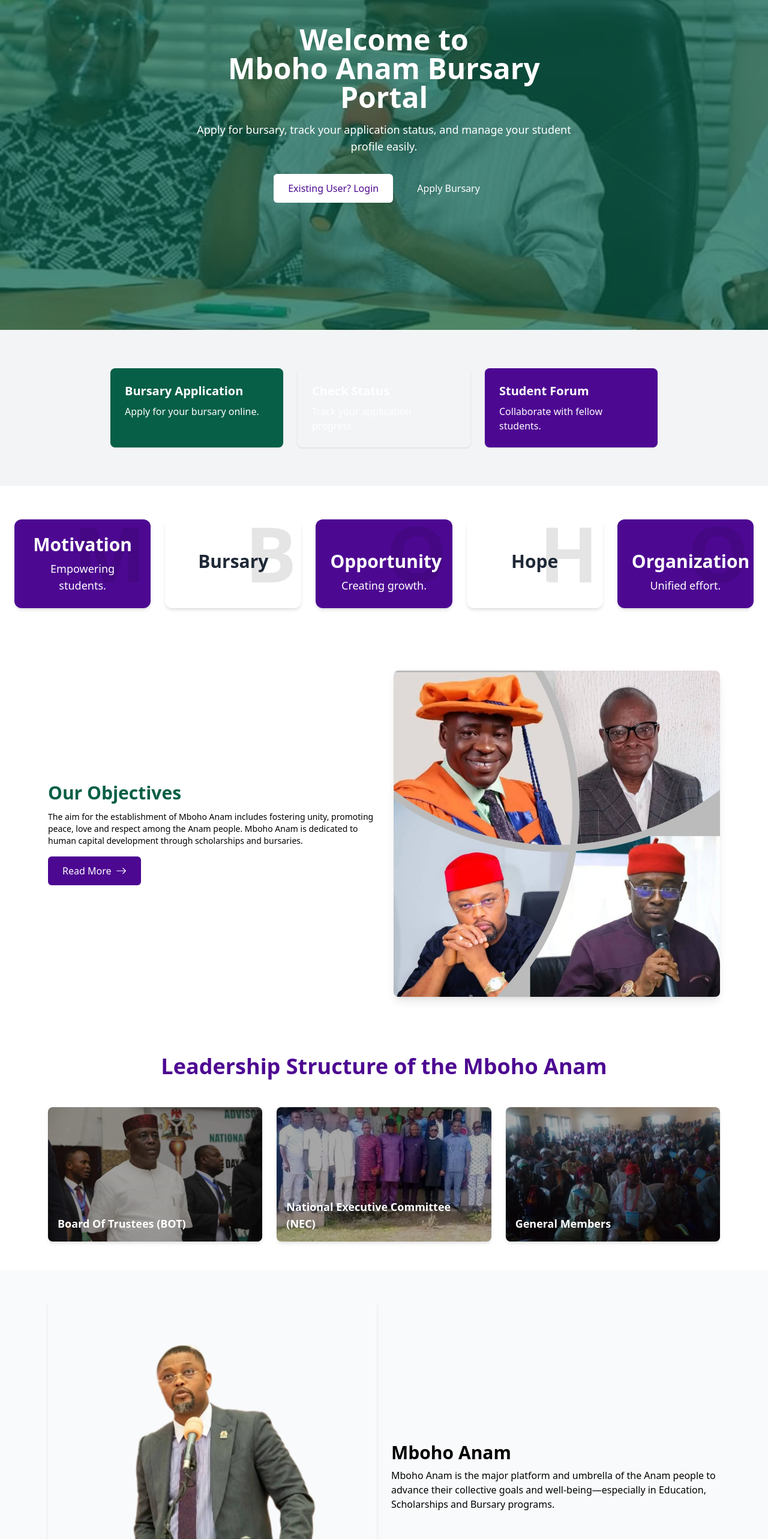
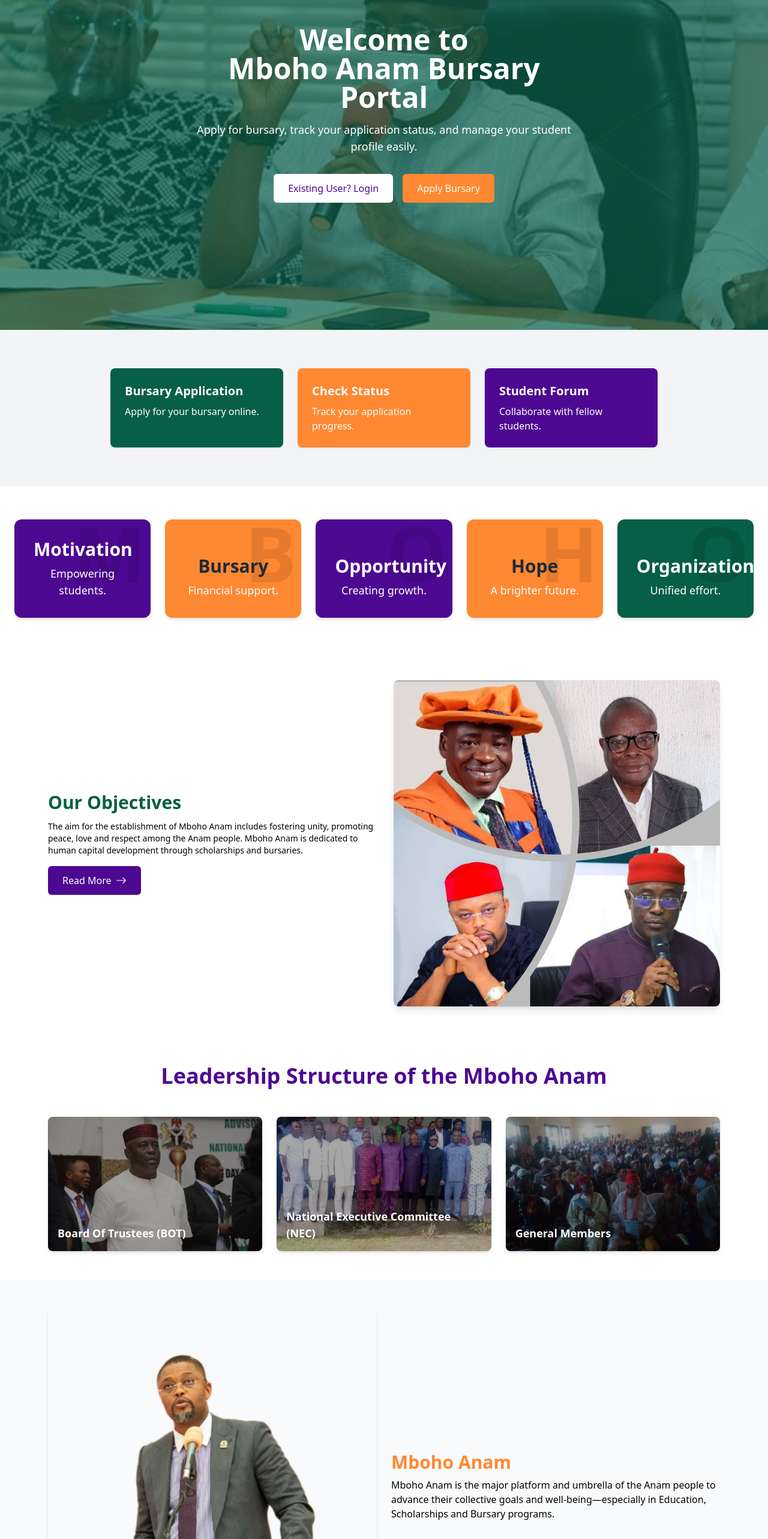
Before and after one commit to DandyFriday/Mboho-Anam-Bursary, a React (Vite) app in the folder client/: page / in a window 1280 px wide. Shown: the part 234-2800 px from the top of the page at 60% size. Built offline with nearby package versions, Linux system fonts and the light colour scheme.

Commit message:
Color changes made

```diff
--- a/client/src/components/layout/Navbar.tsx
+++ b/client/src/components/layout/Navbar.tsx
@@ -24,16 +24,16 @@
 
         {/* Center Nav */}
         <nav className="hidden md:flex flex-1 items-center justify-center gap-6">
-          <NavLink to="/" className="font-bold text-[#065f46] hover:text-gold">
+          <NavLink to="/" className="font-bold text-[#065f46] hover:text-orange/100">
             Home
           </NavLink>
 
-          <NavLink to="/contact" className="font-bold text-[#065f46] hover:text-gold">
+          <NavLink to="/contact" className="font-bold text-[#065f46] hover:text-orange/100">
             Contact
           </NavLink>
 
           <div className="relative group">
-            <button className="font-bold text-[#065f46] hover:text-gold">
+            <button className="font-bold text-[#065f46] hover:text-orange/100">
               Bursary
             </button>
             <div className="absolute top-full left-0 mt-2 hidden group-hover:block bg-white shadow rounded w-64">
@@ -43,7 +43,7 @@
             </div>
           </div>
 
-          <NavLink to="/news" className="font-bold text-[#065f46] hover:text-gold">
+          <NavLink to="/news" className="font-bold text-[#065f46] hover:text-orange/100">
             News
           </NavLink>
         </nav>
@@ -52,13 +52,13 @@
         <div className="hidden md:flex items-center gap-3">
           <Link
             to="/login"
-            className="font-bold px-4 py-1.5 border border-[#f3f4f6] text-[#065f46] rounded hover:bg-[#f3f4f6] hover:text-gold transition"
+            className="font-bold px-4 py-1.5 border border-[#f3f4f6] text-[#065f46] rounded hover:bg-[#f3f4f6] hover:text-orange/100 transition"
           >
             Login
           </Link>
           <Link
             to="/register"
-            className="font-bold px-4 py-1.5 border border-[#f3f4f6] text-[#065f46] rounded hover:bg-[#f3f4f6] hover:text-gold transition"
+            className="font-bold px-4 py-1.5 border border-[#f3f4f6] text-[#065f46] rounded hover:bg-[#f3f4f6] hover:text-orange/100 transition"
           >
             Register
           </Link>
--- a/client/src/components/sections/CardsSection.tsx
+++ b/client/src/components/sections/CardsSection.tsx
@@ -17,7 +17,7 @@
 
         <div
           onClick={() => navigate("/login")}
-          className="w-72 p-6 bg-orange-400 text-white rounded-lg shadow cursor-pointer hover:scale-105 transition"
+          className="w-72 p-6 bg-orange text-white rounded-lg shadow cursor-pointer hover:scale-105 transition"
         >
           <h2 className="text-xl font-bold mb-2">Check Status</h2>
           <p>Track your application progress.</p>
--- a/client/src/components/sections/Hero.tsx
+++ b/client/src/components/sections/Hero.tsx
@@ -14,7 +14,7 @@
   },
   {
     image: assets.Nat_Pre,
-    overlay: "bg-[#ff8832]/50",
+    overlay: "bg-gold/40",
   },
 ];
 
@@ -74,7 +74,7 @@
             <Button
               text="Apply Bursary"
               navigateTo="/register"
-              className="bg-orange-400 text-white  hover:bg-[#f3f4f6]/40 hover:text-[#4b5563]"
+              className="bg-orange/100 text-white  hover:bg-[#f3f4f6]/40 hover:text-[#4b5563]"
             />
           </div>
         </div>
--- a/client/src/components/sections/Sponsors.tsx
+++ b/client/src/components/sections/Sponsors.tsx
@@ -13,7 +13,7 @@
 <img src={assets.Dr_Ikim2} alt="Sponsor" className="w-full rounded-lg shadow-md" />
 </div>
 <div>
-<h3 className="text-3xl font-bold mb-2 text-orange-400">Mboho Anam</h3>
+<h3 className="text-3xl font-bold mb-2 text-orange">Mboho Anam</h3>
 <p>Mboho Anam is the major platform and umbrella of the Anam people to advance their collective goals and well-being—especially in Education, Scholarships and Bursary programs.</p>
 </div>
 </div>
--- a/client/src/components/ui/Card.tsx
+++ b/client/src/components/ui/Card.tsx
@@ -17,7 +17,7 @@
 }) => {
   return (
     <div
-      className={`relative flex flex-col justify-end items-center ${bgClass} p-6 rounded-xl shadow-md overflow-hidden w-full`}
+      className={`relative flex flex-col justify-end items-center ${bgClass} p-8 rounded-xl shadow-md overflow-hidden w-full`}
     >
       {/* Background Letter */}
       <span className="absolute -top-10 right-2 text-[8rem] font-extrabold opacity-10 pointer-events-none select-none">
--- a/client/src/pages/Home.tsx
+++ b/client/src/pages/Home.tsx
@@ -7,10 +7,10 @@
 
 const features = [
   { letter: "M", caption: "Motivation", description: "Empowering students.", bgClass: "bg-primary", captionClass: "text-white" },
-  { letter: "B", caption: "Bursary", description: "Financial support.", bgClass: "bg-orange-400", captionClass: "text-dark" },
+  { letter: "B", caption: "Bursary", description: "Financial support.", bgClass: "bg-orange", captionClass: "text-dark" },
   { letter: "O", caption: "Opportunity", description: "Creating growth.", bgClass: "bg-primary", captionClass: "text-white" },
-  { letter: "H", caption: "Hope", description: "A brighter future.", bgClass: "bg-orange-400", captionClass: "text-dark" },
-  { letter: "O", caption: "Organization", description: "Unified effort.", bgClass: "bg-primary", captionClass: "text-white" },
+  { letter: "H", caption: "Hope", description: "A brighter future.", bgClass: "bg-orange", captionClass: "text-dark" },
+  { letter: "O", caption: "Organization", description: "Unified effort.", bgClass: "bg-[#065f46]", captionClass: "text-white" },
 ];
 
 const Home = () => {
--- a/client/tailwind.config.js
+++ b/client/tailwind.config.js
@@ -7,7 +7,7 @@
   theme: {
     extend: {
       colors: {
-        "orange":'#ff8832',
+        orange:"#ff8832",
         primary: "#4d0892", // Akwa Ibom purple
         gold: "#f5c400",
          primarySoft: "#ede7f6",
```
